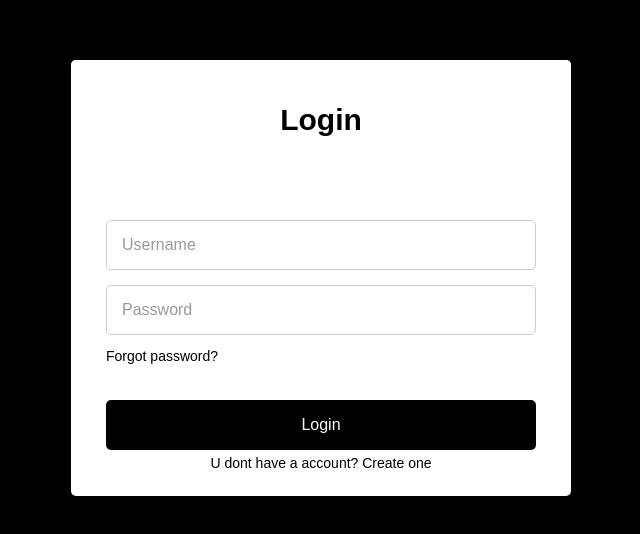
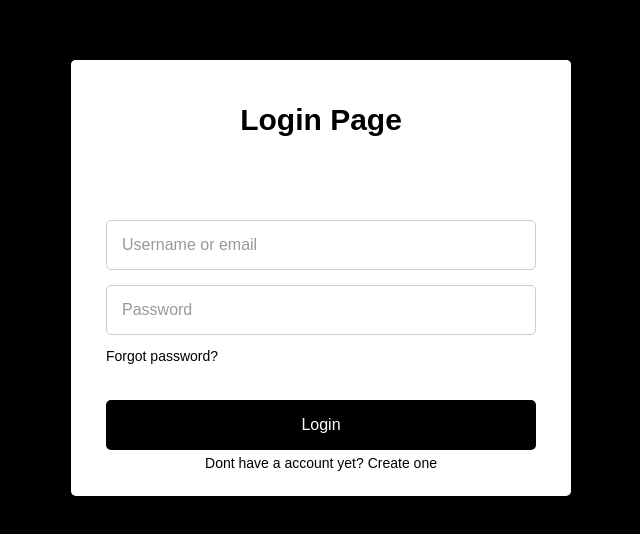
Before and after one commit to eloynelson/SPA-PASSWORD-MANAGeMENT, a plain HTML site: page LOGIN.html in a window 1280 px wide. Shown: the part 122-656 px from the top of the page, without its empty margins (319-959 px from the left). Drawn offline with Linux system fonts and the light colour scheme.

Commit message:
Update LOGIN.html

```diff
--- a/LOGIN.html
+++ b/LOGIN.html
@@ -7,11 +7,11 @@
   <link rel="stylesheet" href="LOGIN.css" />
 <body>
   <div class="wrapper">
-    <div class="title"><span>Login</span></div>
+    <div class="title of the Page"><span>Login Page</span></div>
     <form action="#">
       <div class="row">
         <i class="fas fa-user"></i>
-        <input type="text" placeholder="Username" required />
+        <input type="text" placeholder="Username or email" required />
       </div>
       <div class="row">
         <i class="fas fa-lock"></i>
@@ -21,7 +21,7 @@
       <div class="row button">
         <input type="submit" value="Login" />
       </div>
-      <div class="signup-link">U dont have a account? <a href="createaccount.html">Create one</a></div>
+      <div class="signup-link">Dont have a account yet? <a href="index.html">Create one</a></div>
     </form>
   </div>
 </body>
```
